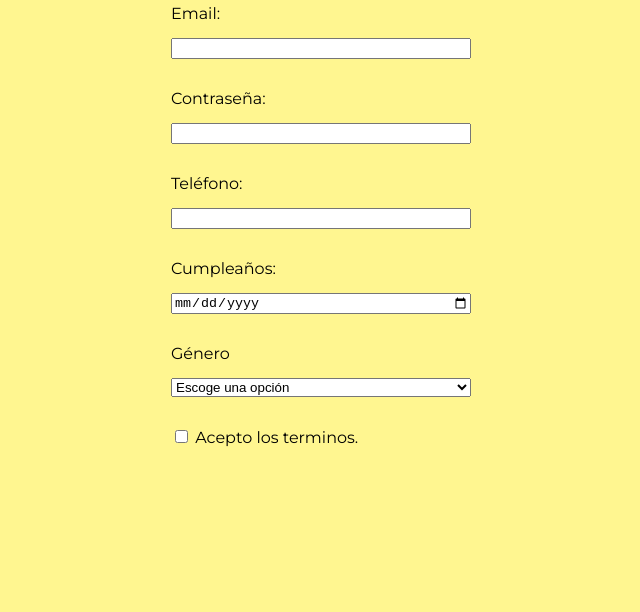
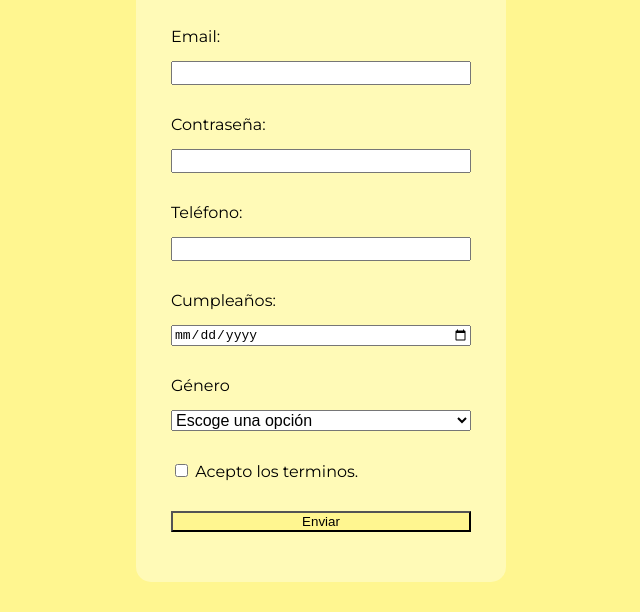
Before and after one commit to Horosh97/202309-w3ex2-Daniel-Andreu, a plain HTML site: page index.html in a window 1280 px wide. Shown: the part 190-802 px from the top of the page, without its empty margins (319-959 px from the left). Drawn offline with Linux system fonts and the light colour scheme.

Commit message:
Add button and fix css

```diff
--- a/index.html
+++ b/index.html
@@ -14,7 +14,7 @@
 </head>
 
 <body>
-  <form>
+  <form class="form-container">
     <h1 class="main-title">FORMULARIO</h1>
     <label class="form-content">
       Nombre:
@@ -52,7 +52,7 @@
         Acepto los terminos.
       </label>
     </div>
-
+    <button class="button-content">Enviar</button>
   </form>
 </body>
 
--- a/styles/styles.css
+++ b/styles/styles.css
@@ -1,5 +1,6 @@
 :root {
   --main-color: #fff690;
+  --second-color: #fffeef66;
   --main-font: "Montserrat", sans-serif;
 }
 
@@ -21,6 +22,13 @@ body {
   justify-content: center;
 }
 
+input,
+select {
+  font-size: medium;
+  text-decoration: none;
+  color: inherit;
+}
+
 .main-title {
   display: flex;
   flex-direction: column;
@@ -29,6 +37,13 @@ body {
   margin: 10px 15px 30px 15px;
   gap: 15px;
   width: 300px;
+  align-items: center;
+}
+
+.form-container {
+  padding: 20px 20px 20px 20px;
+  border-radius: 15px;
+  background-color: var(--second-color);
 }
 
 .form-content {
@@ -39,3 +54,13 @@ body {
   gap: 15px;
   width: 300px;
 }
+
+.button-content {
+  display: flex;
+  flex-direction: column;
+  background-color: var(--main-color);
+  align-items: center;
+  margin: 10px 15px 30px 15px;
+  gap: 15px;
+  width: 300px;
+}
```
